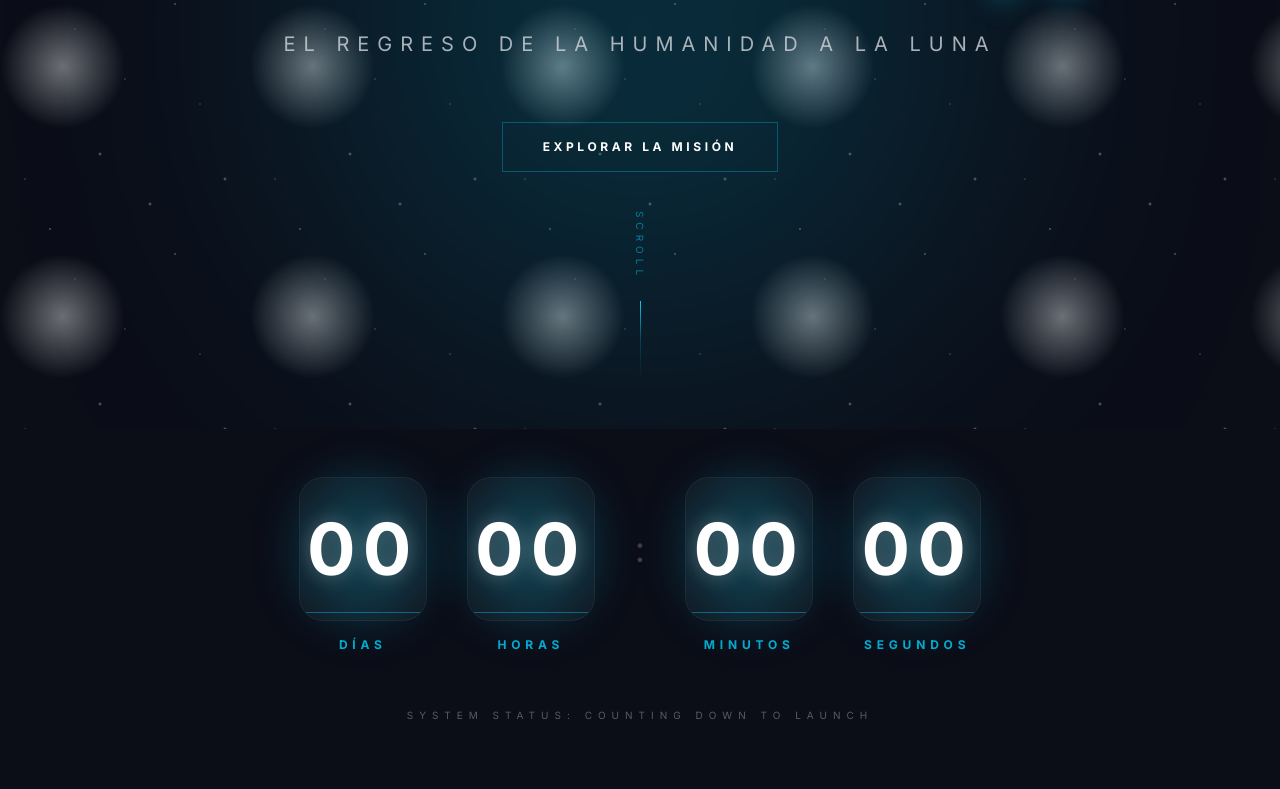
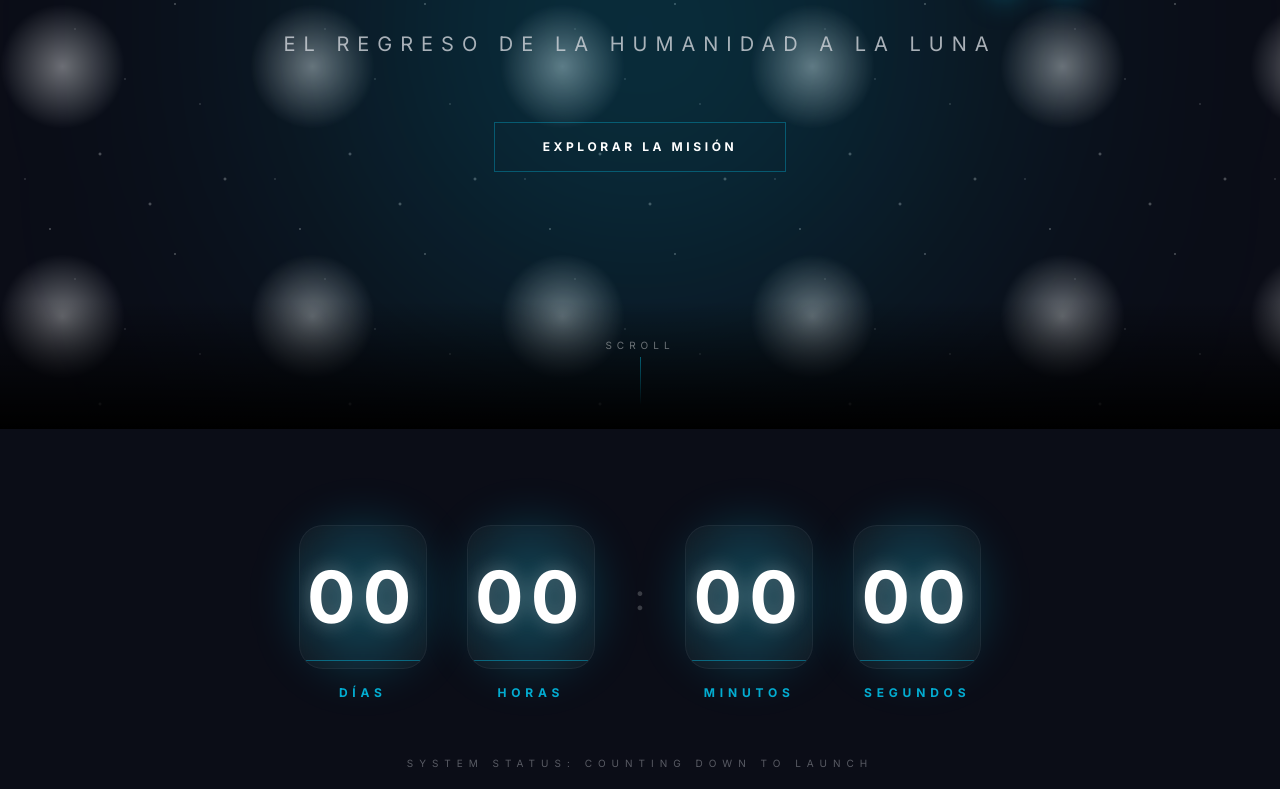
Before and after one commit to Nahuelito22/Nahuel_Artemis2, a React (Vite) app: page / in a window 1280 px wide. Shown: the part 371-1160 px from the top of the page. Built offline with nearby package versions, Linux system fonts and the light colour scheme.

Commit message:
style: corregir solapamiento en Hero y suavizar transicion al contador

```diff
--- a/src/components/HeroSection.jsx
+++ b/src/components/HeroSection.jsx
@@ -35,21 +35,24 @@ const HeroSection = () => {
           </p>
         </div>
 
-        <div className="mt-16">
+        <div className="mt-12 md:mt-16">
           <button
             onClick={() => window.scrollTo({ top: window.innerHeight, behavior: 'smooth' })}
-            className="group relative inline-flex items-center justify-center px-10 py-4 font-bold text-white transition-all duration-300 bg-transparent border border-space-blue/30 hover:border-space-blue overflow-hidden"
+            className="group relative inline-flex items-center justify-center px-10 py-4 font-bold text-white transition-all duration-300 bg-transparent border border-space-blue/30 hover:border-space-blue overflow-hidden sm:px-12"
           >
-            <span className="relative z-10 uppercase tracking-[0.3em] text-xs">Explorar la Misión</span>
+            <span className="relative z-10 uppercase tracking-[0.3em] text-[10px] md:text-xs">Explorar la Misión</span>
             <div className="absolute inset-0 bg-space-blue/10 translate-y-full group-hover:translate-y-0 transition-transform duration-300" />
           </button>
         </div>
       </div>
 
+      {/* Graduation/Transition Fade Out */}
+      <div className="absolute bottom-0 left-0 w-full h-32 bg-gradient-to-t from-black to-transparent z-20 pointer-events-none" />
+
       {/* Decoration / Scroll Indicator */}
-      <div className="absolute bottom-12 flex flex-col items-center gap-4">
-        <span className="text-[10px] uppercase tracking-[0.5em] text-space-blue/50 rotate-90 mb-8">Scroll</span>
-        <div className="w-[1px] h-20 bg-gradient-to-b from-space-blue via-space-blue/20 to-transparent animate-pulse" />
+      <div className="absolute bottom-6 flex flex-col items-center gap-1 z-30 opacity-40">
+        <span className="text-[10px] uppercase tracking-[0.5em] text-white">Scroll</span>
+        <div className="w-[1px] h-12 bg-gradient-to-b from-space-blue via-space-blue/50 to-transparent" />
       </div>
     </section>
   );
--- a/src/components/LaunchCountdown.jsx
+++ b/src/components/LaunchCountdown.jsx
@@ -54,7 +54,7 @@ const LaunchCountdown = () => {
   );
 
   return (
-    <section className="py-12 bg-transparent relative z-10">
+    <section className="pt-24 pb-12 bg-transparent relative z-10">
       <div className="max-w-4xl mx-auto px-6">
         <div className="flex items-center justify-center gap-4 md:gap-10">
           <TimeUnit value={timeLeft.days} label="Días" />
```
